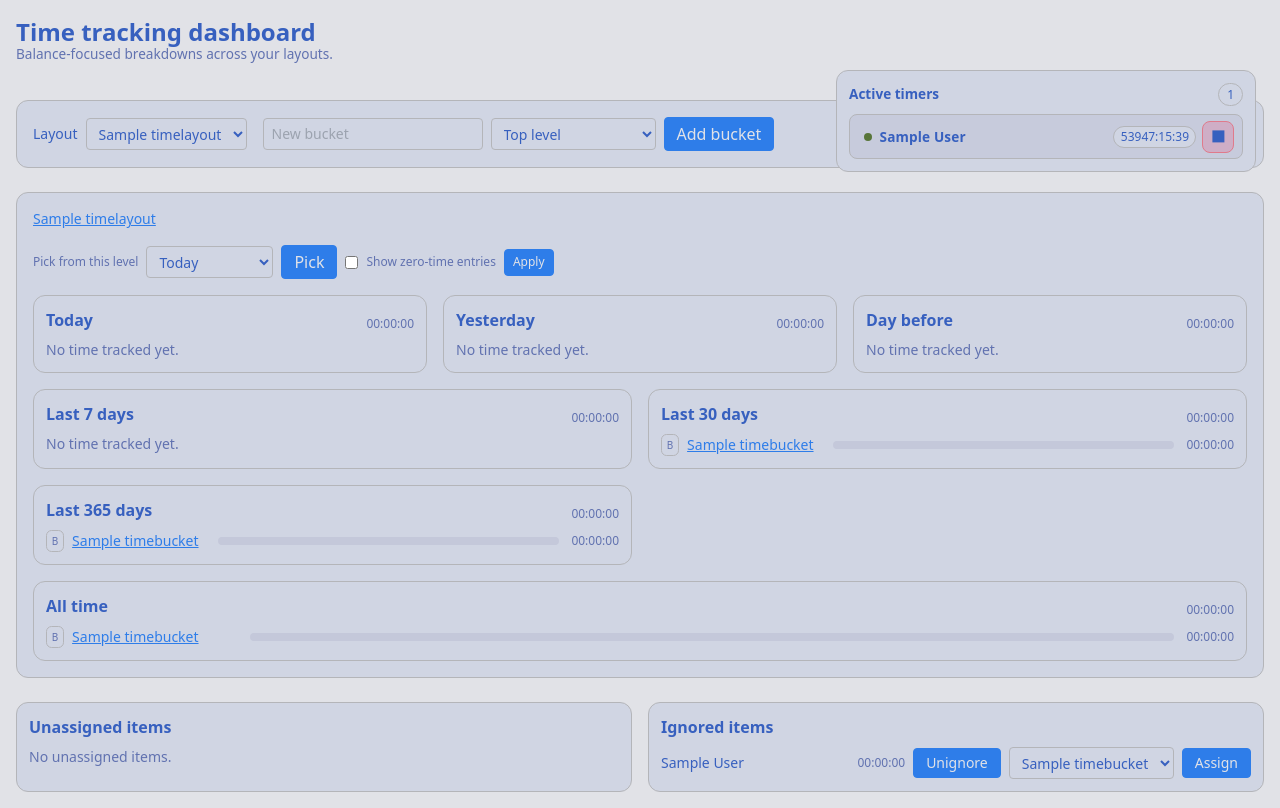
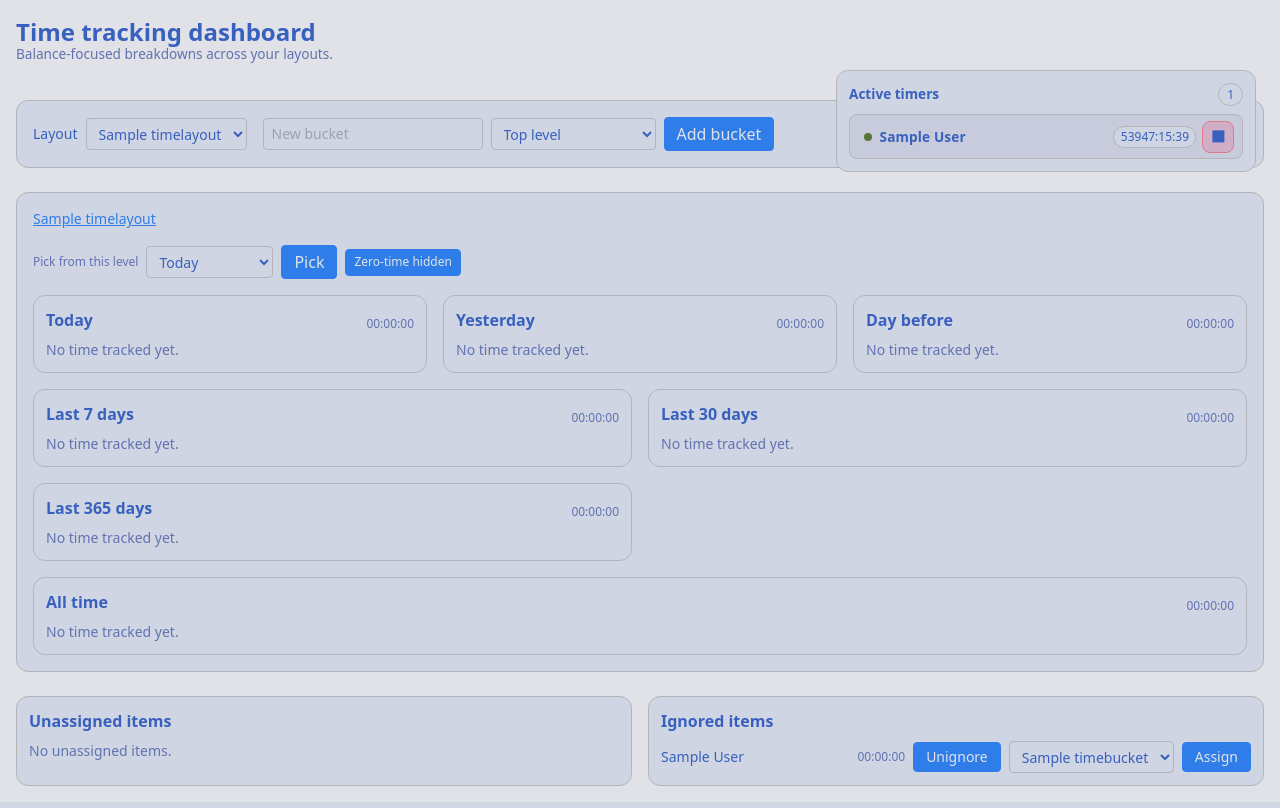
Before and after one commit to TheBitBanger/gulgrir, a Django app: page /my/time/ in a window 1280 px wide. Shown: the part 50-858 px from the top of the page. Run offline with Django 5.2, Linux system fonts and the light colour scheme; a user stored in the database is signed in; tables that the repository leaves empty hold one stand-in row (values such as "Sample post"); some libraries are stand-ins or nearby versions.

Commit message:
feat: toggle zero-time display on dashboard

```diff
--- a/src/tracker/templates/tracker/time_dashboard.html
+++ b/src/tracker/templates/tracker/time_dashboard.html
@@ -74,17 +74,22 @@
             </select>
             <button type="submit" class="btn">Pick</button>
           </form>
-          <form method="get" class="flex items-center gap-2">
-            <input type="hidden" name="layout" value="{{ layout.id }}">
-            {% if selected_bucket %}
-              <input type="hidden" name="bucket" value="{{ selected_bucket.id }}">
-            {% endif %}
-            <label class="flex items-center gap-2 text-xs text-muted">
-              <input type="checkbox" name="show_zero" value="1" {% if show_zero_time %}checked{% endif %}>
-              Show zero-time entries
-            </label>
-            <button type="submit" class="btn btn-compact">Apply</button>
-          </form>
+          {% if show_zero_time %}
+            <a
+              class="btn btn-compact"
+              href="{% url 'time_dashboard' %}?layout={{ layout.id }}{% if selected_bucket %}&bucket={{ selected_bucket.id }}{% endif %}"
+            >
+              <span aria-hidden="true">✓</span>
+              Zero-time shown
+            </a>
+          {% else %}
+            <a
+              class="btn btn-compact"
+              href="{% url 'time_dashboard' %}?layout={{ layout.id }}&show_zero=1{% if selected_bucket %}&bucket={{ selected_bucket.id }}{% endif %}"
+            >
+              Zero-time hidden
+            </a>
+          {% endif %}
         </div>
         {% if selected_bucket %}
           <div class="mt-4">
--- a/src/tracker/views.py
+++ b/src/tracker/views.py
@@ -901,7 +901,7 @@ def time_dashboard(request):
             )
 
         for window in rolling_windows:
-            include_zero_time = show_zero_time or window.key in {"last_30", "last_365"}
+            include_zero_time = show_zero_time
             rolling_contexts.append(
                 period_context(
                     window.start,
@@ -916,7 +916,7 @@ def time_dashboard(request):
                 all_time_window.start,
                 all_time_window.end,
                 all_time_window.label,
-                include_zero_time=True,
+                include_zero_time=show_zero_time,
             )
             all_time_durations = load_item_durations(
                 request.user, all_time_window.start, all_time_window.end
@@ -932,7 +932,7 @@ def time_dashboard(request):
             user_items=user_items,
             bucket_id=None,
             top_n=None,
-            include_zero_time=True,
+            include_zero_time=show_zero_time,
         )
 
         if bucket_id is not None:
```
Also changed, not shown: AGENTS.md (+8 -0 lines).
